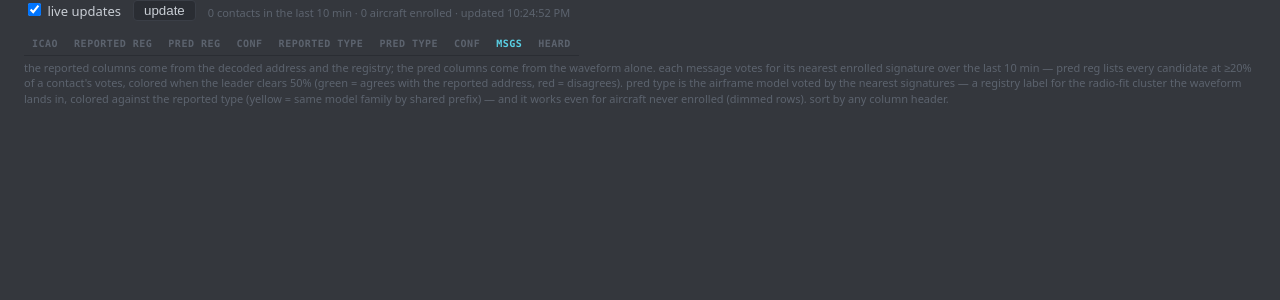
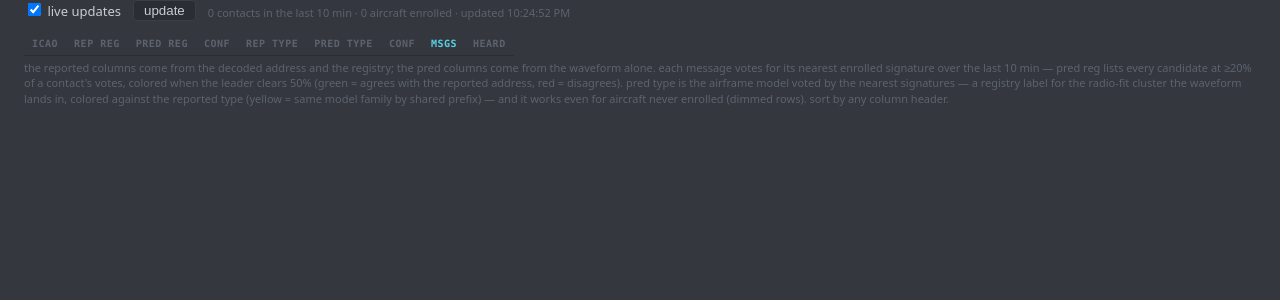
Before and after one commit to wjmallard/adsb-fingerprint, a Flask app: page /live in a window 1280 px wide. Shown: the part 63-363 px from the top of the page. Run offline with Flask 3, Linux system fonts and the light colour scheme; data that the repository does not hold is empty.

Commit message:
Shorten claim labels to rep reg / rep type

```diff
--- a/src/adsb_fingerprint/web/templates/live.html
+++ b/src/adsb_fingerprint/web/templates/live.html
@@ -83,7 +83,7 @@
         const COLUMNS = [
             {label: "icao", key: (c) => c.icao,
              cell: (c, td) => td.textContent = c.icao},
-            {label: "reported reg", key: (c) => text(c.registration),
+            {label: "rep reg", key: (c) => text(c.registration),
              cell: (c, td) => td.textContent = text(c.registration)},
             {label: "pred reg", key: leaderName,
              cell: (c, td) => {
@@ -108,7 +108,7 @@
                      td.appendChild(line);
                  }
              }},
-            {label: "reported type", key: (c) => text(c.model), clip: true,
+            {label: "rep type", key: (c) => text(c.model), clip: true,
              cell: (c, td) => td.textContent = text(c.model)},
             {label: "pred type", key: (c) => text(c.radio_class), clip: true,
              cell: (c, td) => {
```
